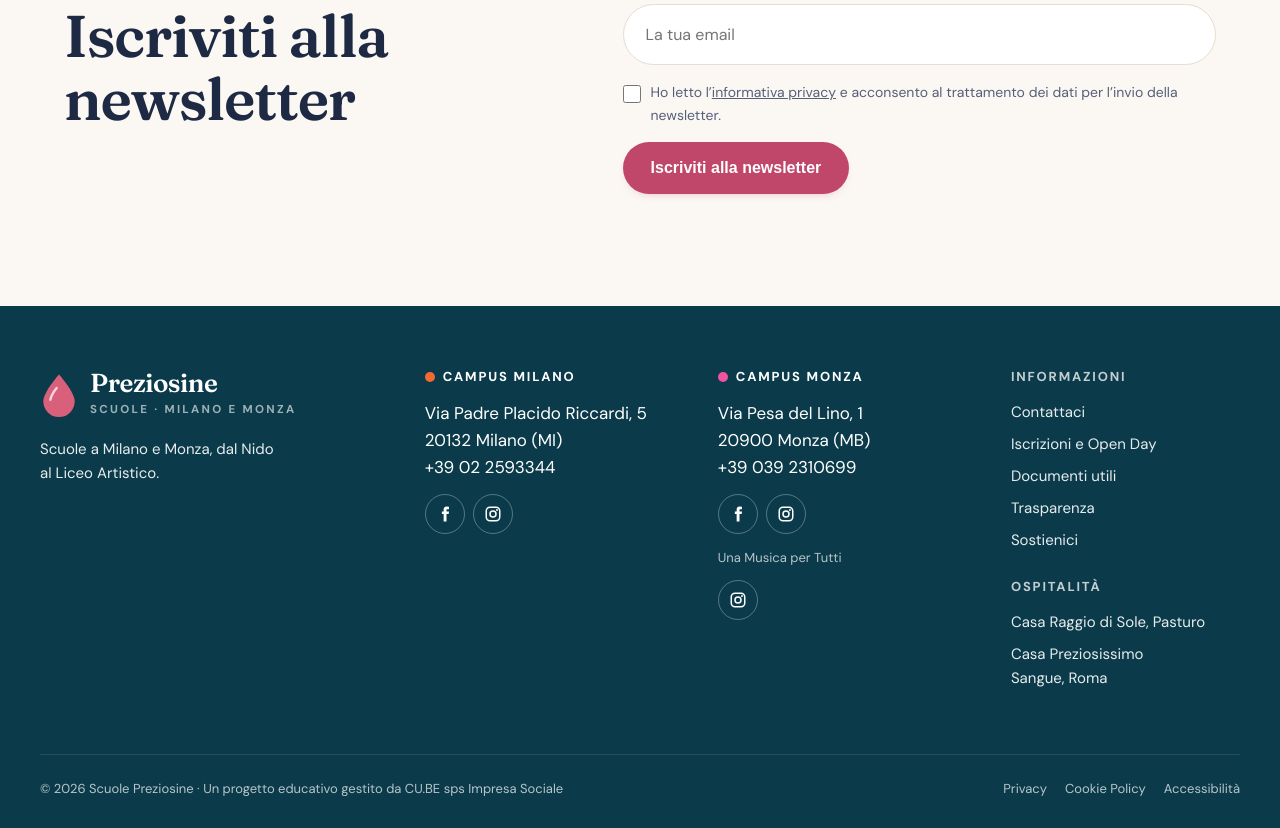
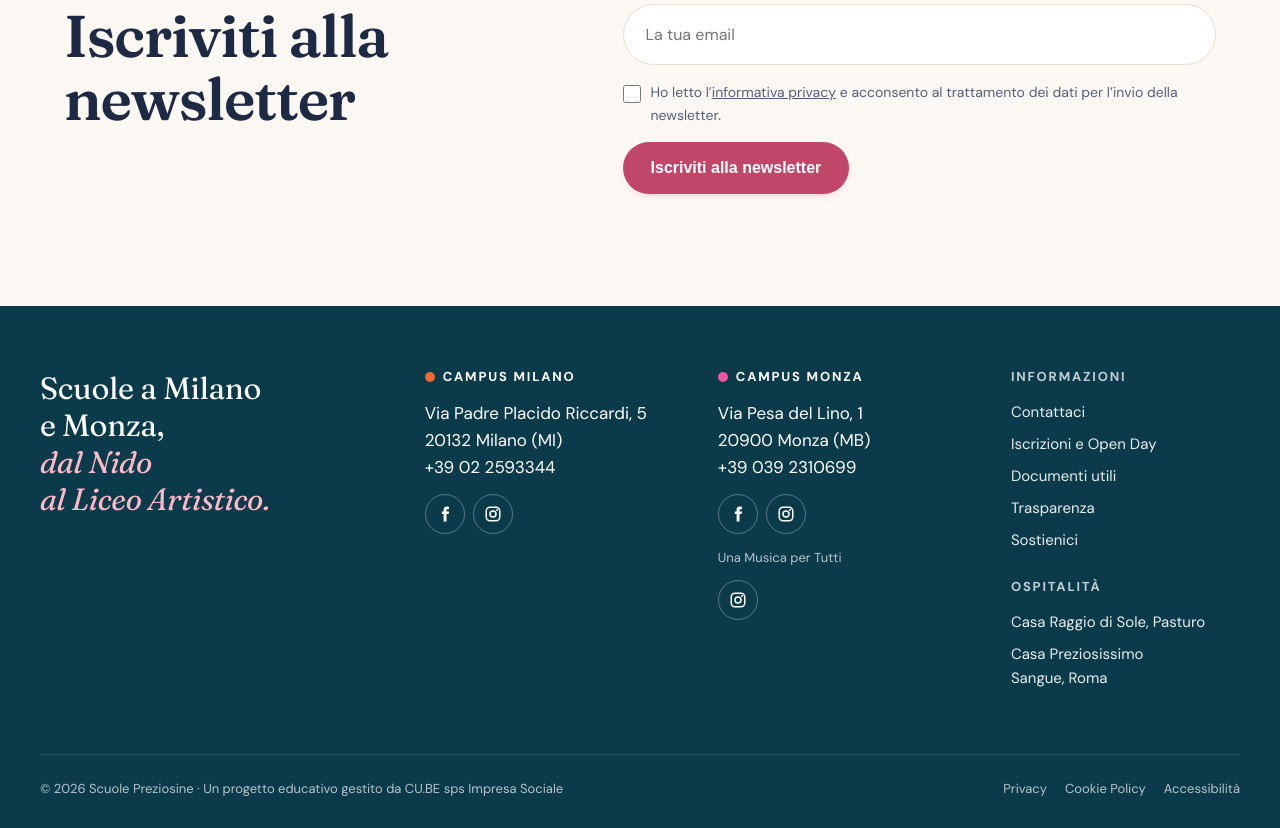
Before and after one commit to Estro2026/Preziosine, a plain HTML site: page mockup-homepage.html in a window 1280 px wide. Shown: the part 6989-7817 px from the top of the page. Drawn offline with Linux system fonts and the light colour scheme.

Commit message:
Footer: frase in evidenza al posto del logo
Co-Authored-By: Claude Opus 5.5 <noreply@anthropic.com>

```diff
--- a/mockup-homepage.html
+++ b/mockup-homepage.html
@@ -467,6 +467,9 @@ footer address{font-style:normal}
 .step small,.iscr > div > p,.support p,.way small,.musica p{opacity:1}
 .way{background:rgba(80,10,35,.16);border-color:rgba(255,255,255,.35)}
 .way:hover{background:rgba(80,10,35,.26)}
+/* footer: frase in evidenza al posto del logo */
+footer .f-claim{font-family:"Fraunces",Georgia,serif;font-weight:400;font-size:clamp(26px,2.4vw,34px);line-height:1.2;letter-spacing:-.01em;max-width:340px;opacity:1;text-wrap:balance}
+footer .f-claim em{display:block;font-style:italic;color:#FFB8C7}
 </style>
 <script>document.documentElement.classList.add('js')</script>
 </head>
@@ -745,8 +748,7 @@ footer address{font-style:normal}
   <div class="wrap">
     <div class="f-grid">
       <div class="f-logo">
-        <a href="#" class="logo"><svg class="drop" viewBox="0 0 48 56" aria-hidden="true"><path d="M24 2C24 2 4 24 4 36a20 20 0 0 0 40 0C44 24 24 2 24 2Z" fill="var(--rosa)"/><path d="M13 34c1-5 4-10 8-15" fill="none" stroke="#fff" stroke-opacity=".75" stroke-width="3" stroke-linecap="round"/></svg><span class="logo-text"><b>Preziosine</b><span>Scuole · Milano e Monza</span></span></a>
-        <p style="margin-top:18px;max-width:320px">Scuole a Milano e Monza, dal Nido al Liceo Artistico.</p>
+        <p class="f-claim">Scuole a Milano e Monza, <em>dal Nido al Liceo Artistico.</em></p>
       </div>
       <div class="f-campus" style="--c:var(--milano)">
         <h2 class="f-h">Campus Milano</h2>
```
